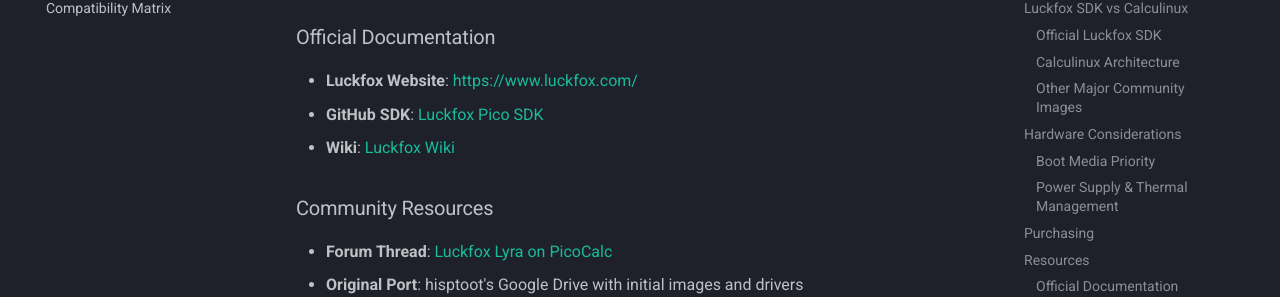
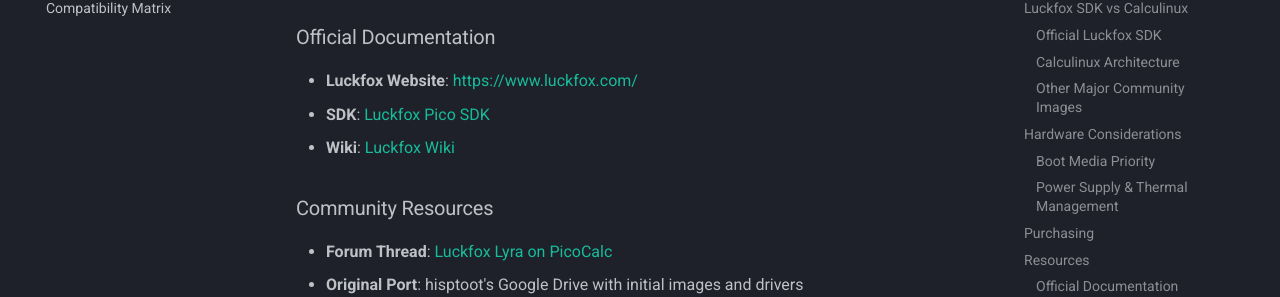
Before and after one commit to Calculinux/docs, an MkDocs documentation site: the page built from docs/hardware/luckfox-lyra.md, in a window 1280 px wide and 900 px high, scrolled down 3543 px. Shown: the part 283-580 px from the top of the window. Built offline with MkDocs 1.6.1 and Material for MkDocs 9.7.7, drawn with Linux system fonts in a browser that asks for light colours; comment, search, counter and statistics services are not loaded.

Commit message:
Update SDK link in Luckfox Lyra documentation

```diff
--- a/docs/hardware/luckfox-lyra.md
+++ b/docs/hardware/luckfox-lyra.md
@@ -115,7 +115,7 @@
 ### Official Documentation
 
 - **Luckfox Website**: [https://www.luckfox.com/](https://www.luckfox.com/)
-- **GitHub SDK**: [Luckfox Pico SDK](https://github.com/LuckfoxTECH/luckfox-pico)
+- **SDK**: [Luckfox Pico SDK](https://github.com/LuckfoxTECH/luckfox-pico)
 - **Wiki**: [Luckfox Wiki](https://wiki.luckfox.com/)
 
 ### Community Resources
```
